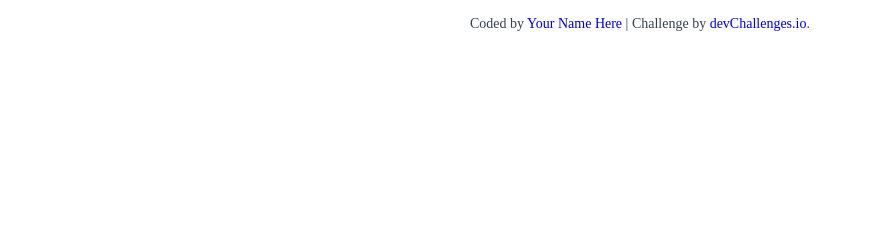
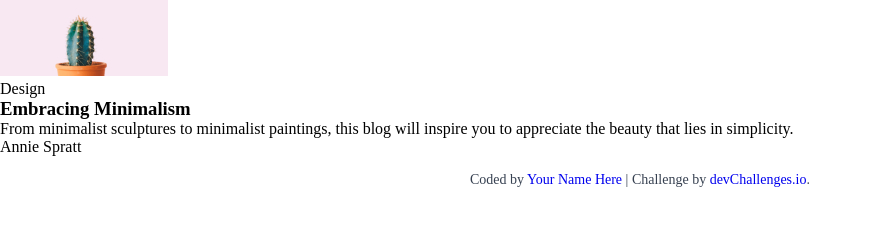
Before and after one commit to neethumathew315/MINIMAL-BLOG-CARD, a plain HTML site: page index.html in a window 1280 px wide. Shown: the whole page, without its empty margins (0-872 px from the left). Drawn offline with Linux system fonts and the light colour scheme.

Commit message:
add semantic HTML structure for blog card

```diff
--- a/index.html
+++ b/index.html
@@ -39,7 +39,20 @@
   </head>
   <body>
 
+    <main>
+      <article>
+        <img src="resources/Cactus@2x.jpg" alt="A close-up photo of a green cactus plant">
+        <p>Design</p>
+          <section>
+            <h1>Embracing Minimalism</h1>
+            <p>From minimalist sculptures to minimalist paintings, this blog will inspire you to appreciate the beauty that lies in simplicity.</p>
+          </section>
+      </article>
+    </main>
 
+    <footer>
+      <p>Annie Spratt</p>
+    </footer>
 
 
     <div class="author-info">
```
